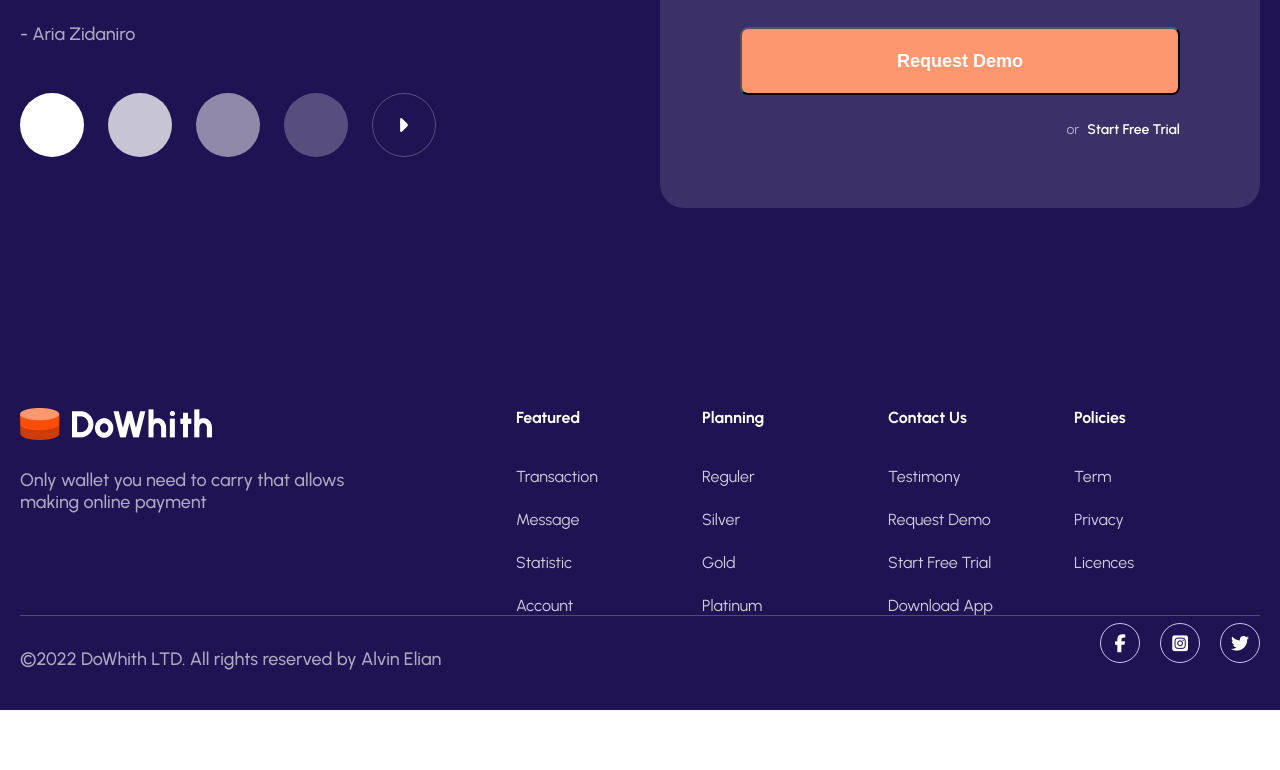
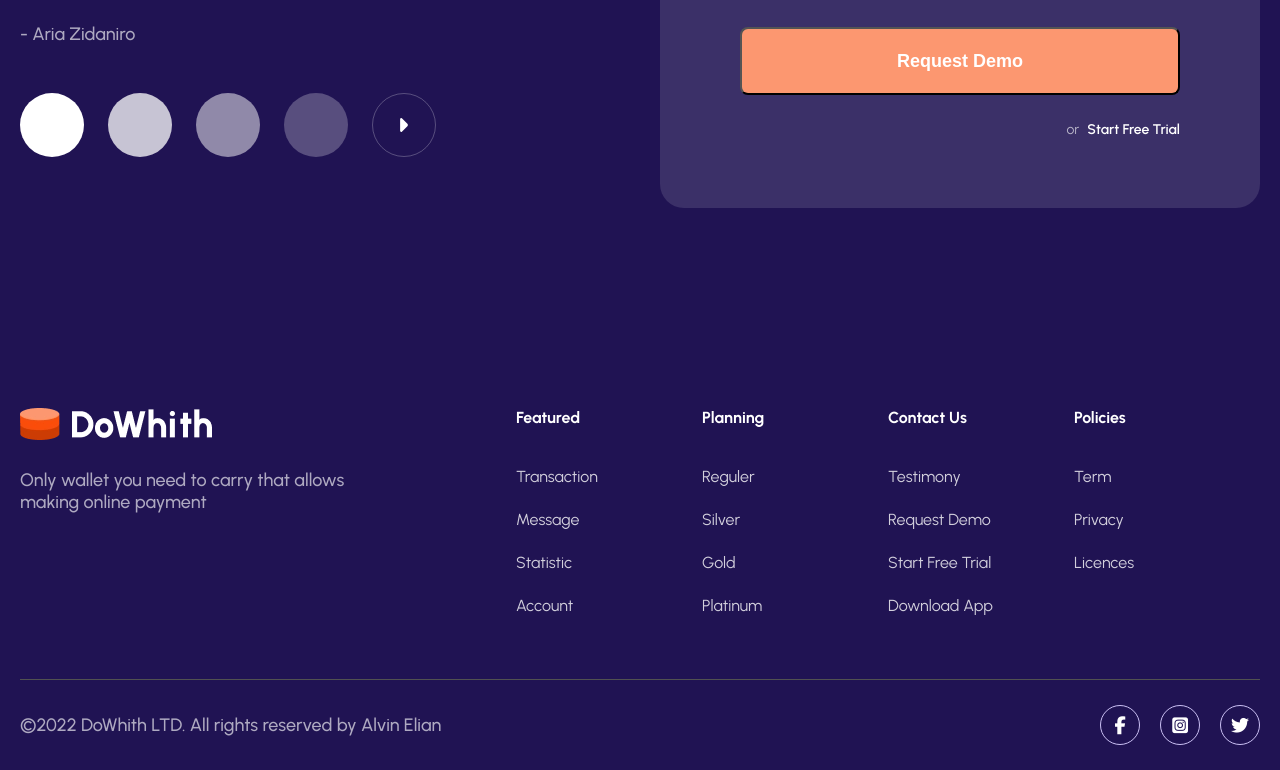
Before and after one commit to devsramen/OYA-Project-04-DoWhith, a plain HTML site: page index.html in a window 1280 px wide. Shown: the part 5581-6351 px from the top of the page. Before the commit the page ends 6291 px from the top, so only its background shows below. Drawn offline with Linux system fonts and the light colour scheme.

Commit message:
Update Footer Section at 24-09-2024_0828

```diff
--- a/css/style.css
+++ b/css/style.css
@@ -803,7 +803,7 @@ ul,ol{
 
 /* Footer Section Start */
 #footer{
-    padding: 100px 0 40px;
+    padding: 100px 0 0 0;
     background-color: #201353;
 }
 #footer .dFlex{
@@ -845,12 +845,13 @@ ul,ol{
     display: flex;
     justify-content: space-between;
     align-items: center;
+    margin-top: 64px;
+    padding: 25px 0;
 }
 .footerBottom p{
     font-size: 18px;
     font-weight: 500;
     color: rgba(255, 255, 255, 0.64);
-    padding-top: 32px;
 }
 .footerIcon{
     display: flex;
```
